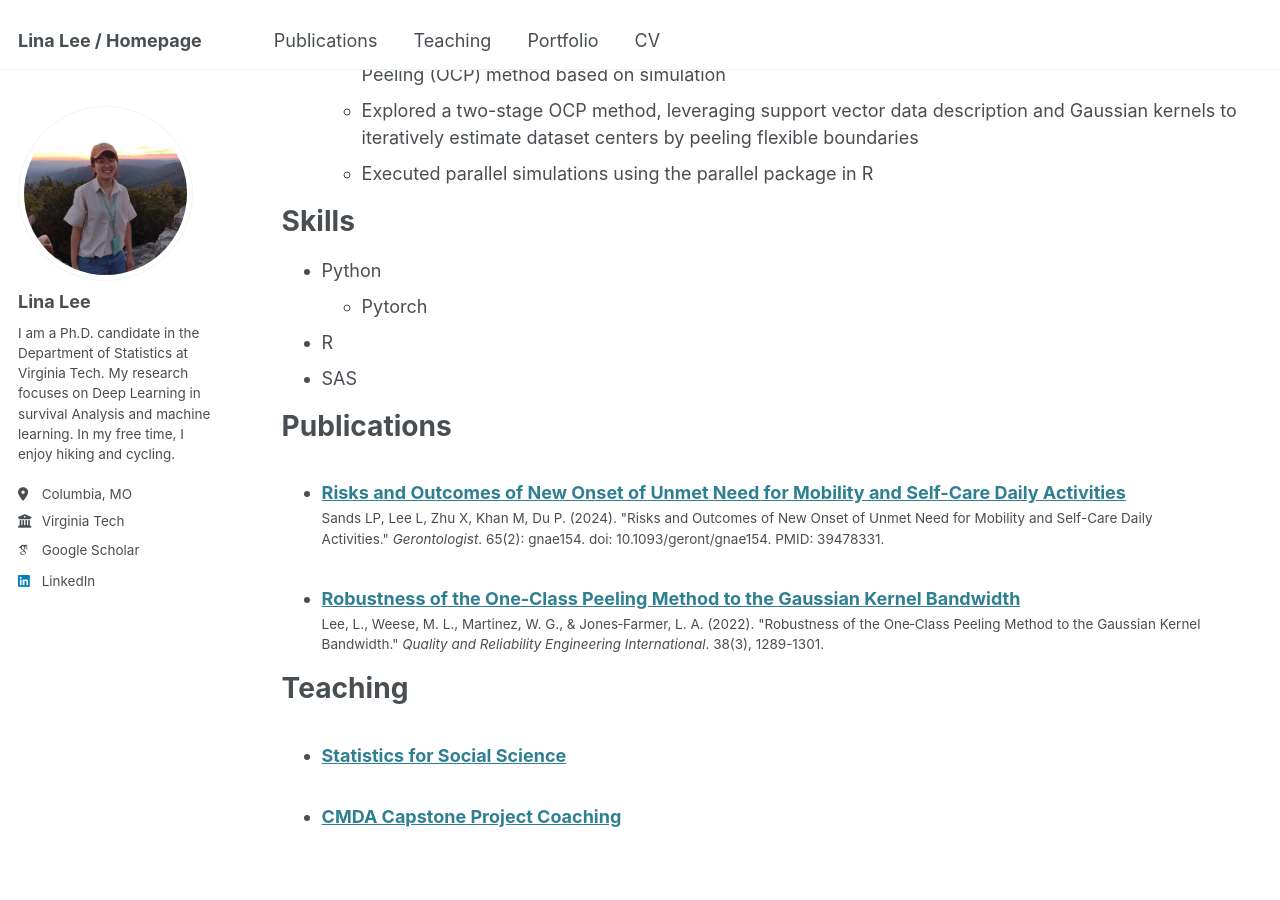
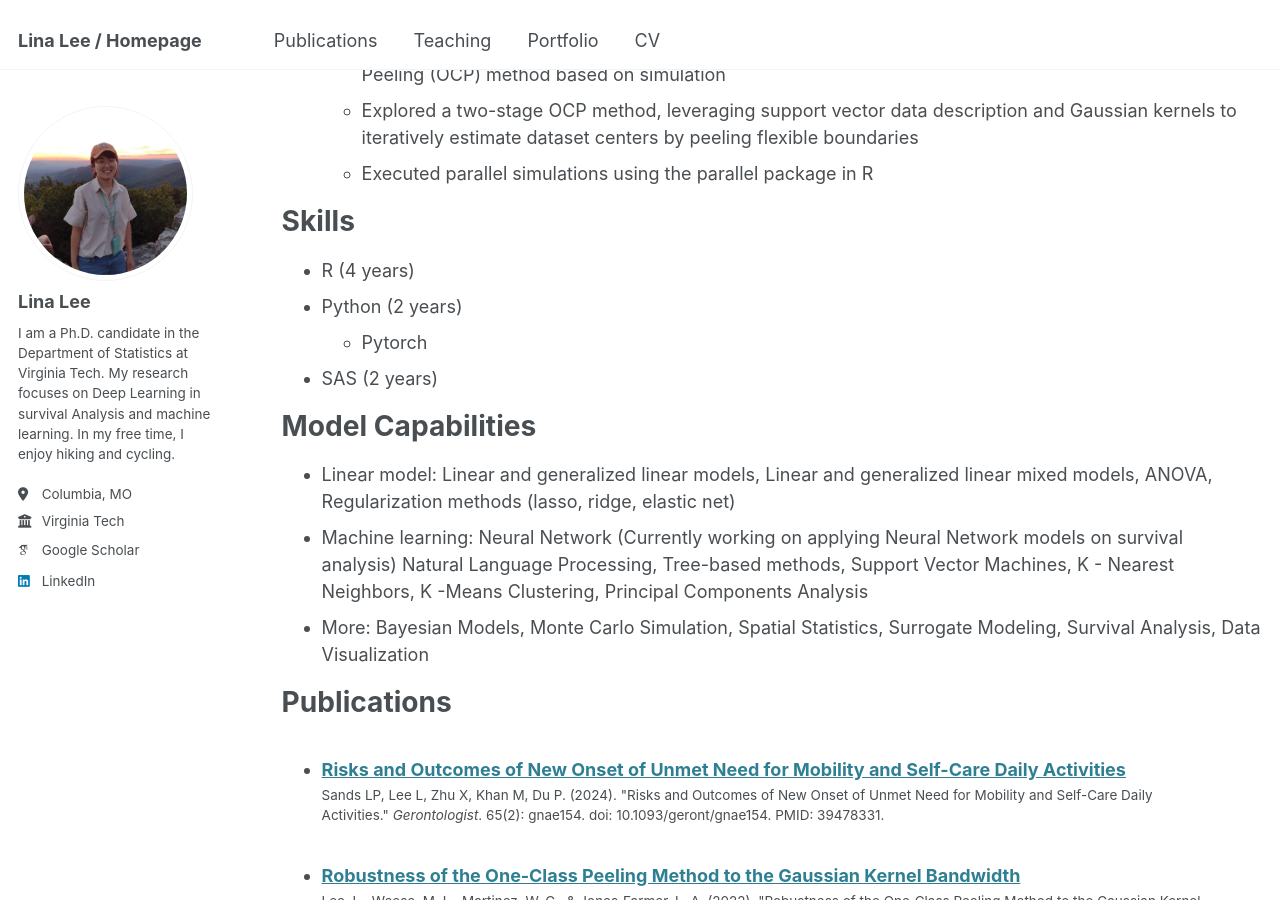
Before and after one commit to linal20/linal20.github.io, a Jekyll site: the page built from _pages/cv.md, in a window 1280 px wide and 900 px high, scrolled down 1083 px. Built offline with Jekyll 4.4.1, drawn with Linux system fonts in a browser that asks for light colours; some web fonts are replaced.

Commit message:
Update cv.md

```diff
--- a/_pages/cv.md
+++ b/_pages/cv.md
@@ -49,10 +49,18 @@ May 2021 — Aug 2022 (1 year)
 
 Skills
 ======
-* Python
+* R (4 years)
+* Python (2 years)
   * Pytorch
-* R
-* SAS
+* SAS (2 years)
+
+Model Capabilities
+======
+* Linear model:	Linear and generalized linear models, Linear and generalized linear mixed models, ANOVA, Regularization methods (lasso, ridge, elastic net)
+* Machine learning:	Neural Network (Currently working on applying Neural Network models on survival analysis)
+Natural Language Processing, Tree-based methods, Support Vector Machines, K - Nearest Neighbors, K -Means Clustering, Principal Components Analysis
+* More:	Bayesian Models, Monte Carlo Simulation, Spatial Statistics, Surrogate Modeling, Survival Analysis, Data Visualization
+
 
 Publications
 ======
```
